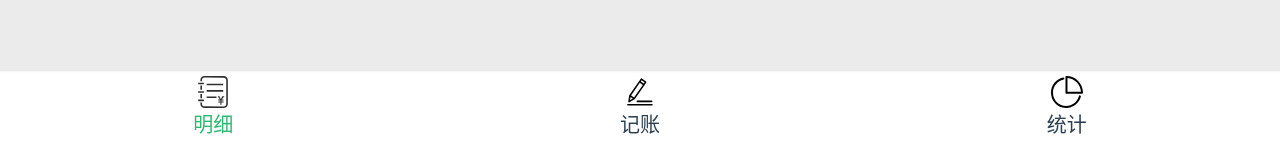
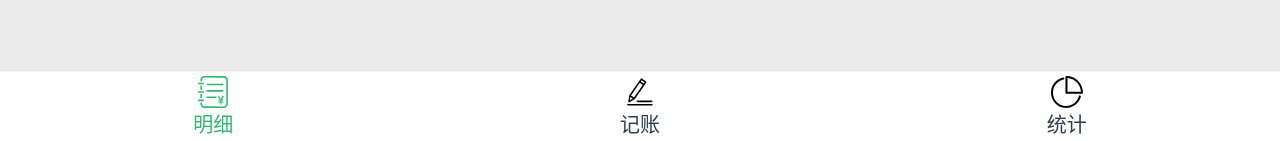
Before and after one commit to isCCcc/blanche-account-website, a Vue app: page /#/detail in a window 1280 px wide. Shown: the part 656-797 px from the top of the page. Built offline with nearby package versions, Linux system fonts and the light colour scheme.

Commit message:
解决切换路由 svg 图标颜色不变的问题

```diff
--- a/src/components/Nav.vue
+++ b/src/components/Nav.vue
@@ -33,15 +33,15 @@ nav {
 
   font-size: 20px;
 
-  > a {
+  a {
     color: #2c3e50;
     text-decoration: none;
   }
 
-  > .item {
+  .item {
     padding: 4px 0;
-    //width: 33.33333%;
-    width: 50%;
+    width: 33.33333%;
+    //width: 50%;
     display: flex;
     flex-direction: column;
     align-items: center;
@@ -52,10 +52,12 @@ nav {
       height: 32px;
       margin: 2px;
     }
+
+    &.selected {
+      fill: currentColor;
+      color: $color-dark-green;
+    }
   }
 
-  > .item.selected {
-    color: $color-dark-green;
-  }
 }
 </style>
```
Also changed, not shown: src/assets/icons/detail.svg.
